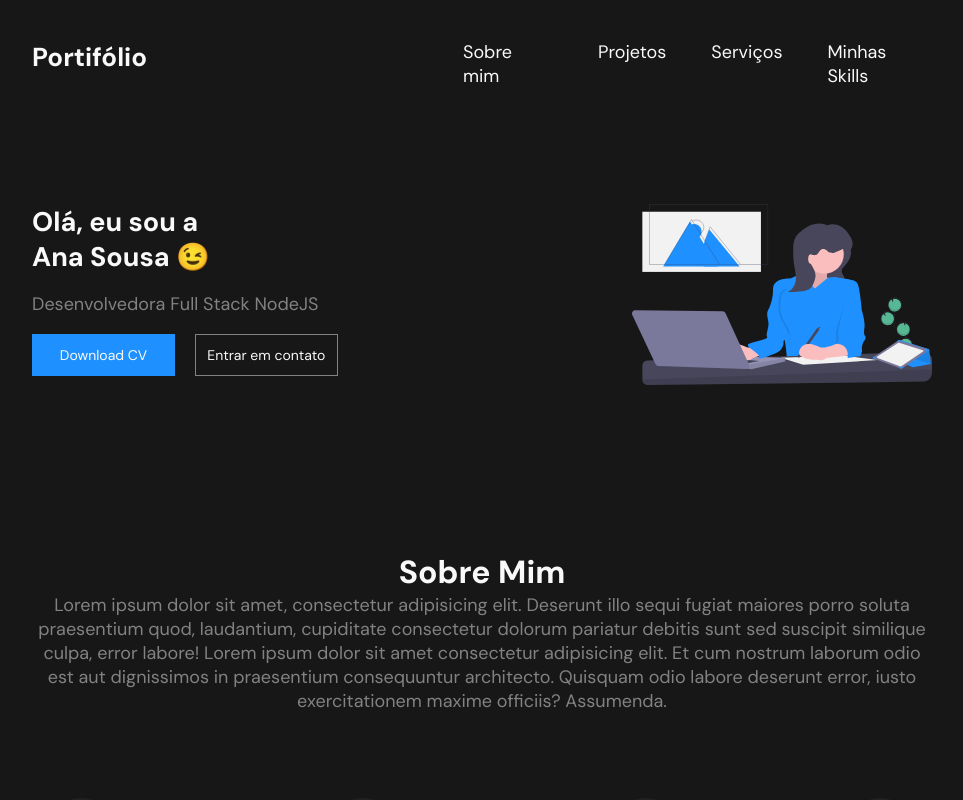
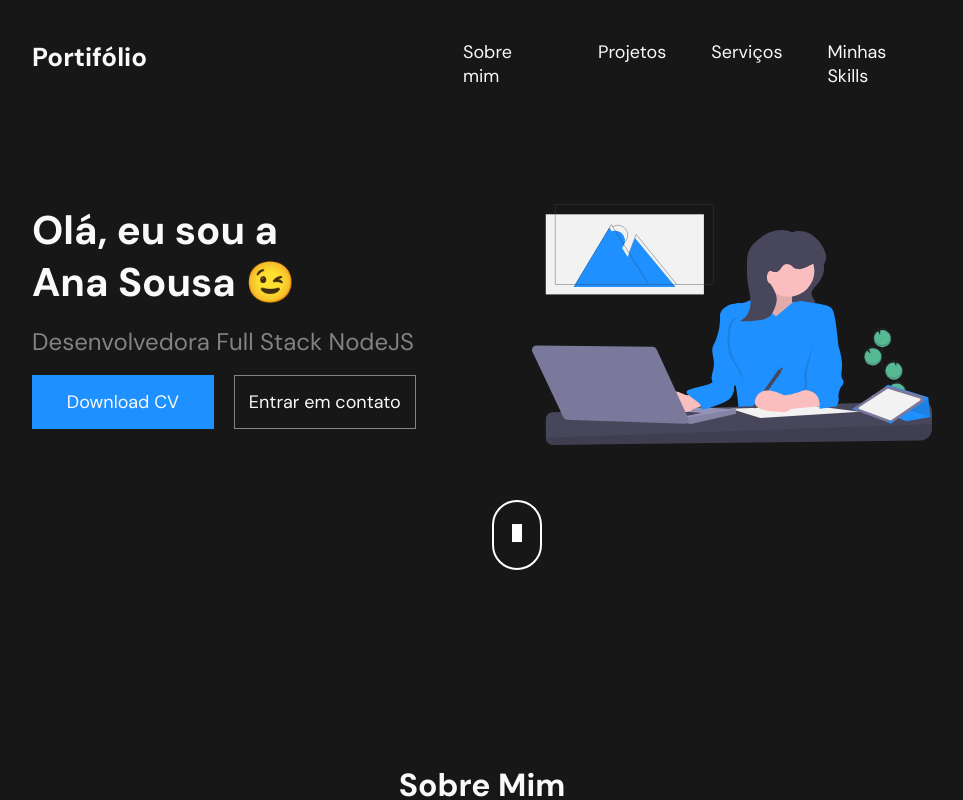
Before and after one commit to AnaSousa314/Landing-Page, a plain HTML site: page index.html in a window 1280 px wide. Shown: the top 800 px of the page, without its empty margins (158-1121 px from the left). Drawn offline with nearby package versions, Linux system fonts and the light colour scheme.

Commit message:
refatora o style e cria um mouse

```diff
--- a/index.html
+++ b/index.html
@@ -24,19 +24,19 @@
         <nav class="menu">
           <ul>
             <li class="p-right">
-              <a href="">Sobre mim</a>
+              <a href="#sobre">Sobre mim</a>
             </li>
 
             <li class="p-right">
-              <a href="">Projetos</a>
+              <a href="#projetos">Projetos</a>
             </li>
 
             <li class="p-right">
-              <a href="">Serviços</a>
+              <a href="#servicos">Serviços</a>
             </li>
 
             <li>
-              <a href="">Minhas Skills</a>
+              <a href="#skills">Minhas Skills</a>
             </li>
           </ul>
         </nav>
@@ -45,7 +45,7 @@
 
     <main class="container">
       <section class="nome d-flex">
-        <div>
+        <div class="nome-data">
           <h1>Olá, eu sou a Ana Sousa 😉</h1>
           <p class="nome-pro font-color-gray">
             Desenvolvedora Full Stack NodeJS
@@ -65,9 +65,18 @@
           <img src="./img/developer2.svg" alt="" class="avatar">
         </div>
 
+        <div class="mouse">
+          <span> </span>
+        </div>
       </section>
 
-      <section class="sobre d-flex">
+      <section>
+        <div id="top">
+
+        </div>
+      </section>
+
+      <section class="sobre d-flex" id="sobre">
         <div>
           <h1 class="font-color-white">Sobre Mim</h1>
         </div>
@@ -133,7 +142,7 @@
         </div>
       </section>
 
-      <section class="projetos">
+      <section class="projetos" id="projetos">
         <h1 class="font-color-white">Projetos</h1>
 
         <section class="cards">
@@ -199,7 +208,7 @@
         </section>
       </section>
 
-      <section class="servicos">
+      <section class="servicos" id="servicos">
         <h1 class="font-color-white">Serviços</h1>
 
         <section class="cards">
@@ -233,7 +242,7 @@
         </section>
       </section>
 
-      <section class="skills">
+      <section class="skills" id="skills">
         <h1 class="font-color-white">Minhas Skills</h1>
 
         <section class="cards">
--- a/style.css
+++ b/style.css
@@ -11,6 +11,7 @@
   margin: 0;
   padding: 0;
   box-sizing: border-box;
+  scroll-behavior: smooth;
 }
 
 body{
@@ -78,20 +79,28 @@ body{
   margin-top: 116px;
   justify-content: space-between;
   width: 900px;
+  height: 70vh;
+}
+
+.nome-data{
+  width: 400px;
+  height: 245px;
 }
 
 .nome h1{
-  width: 221px;
+  width: 300px;
   color: var(--primary-font-color);
+  font-size: 40px;
 }
 
 .nome-pro{
   margin-top: 18px;
   margin-bottom: 18px;
+  font-size: 24px;
 }
 
 .nome-botoes{
-  width: 337px;
+  width: 400px;
   height: auto;
 }
 
@@ -100,9 +109,9 @@ body{
 }
 
 .nome-botoes span a {
-  width: 143px;
-  height: 42px;
-  font-size: 14px;
+  width: 182px;
+  height: 54px;
+  font-size: 18px;
   display: inline-flex;
   justify-content: center;
   align-items: center;
@@ -120,12 +129,37 @@ body{
 }
 
 .avatar{
-  width: 300px;
+  width: 400px;
 }
 
+.mouse{
+  display: flex;
+  position: absolute;
+  left: 650px;
+  top: 500px;
+  width: 50px;
+  height: 70px;
+  border: 2px solid white;
+  border-radius: 30px;
+  justify-content: center;
+  transition: ease 0.3s;
+
+}
+
+.mouse span{
+  background-color: white;
+  width: 10px;
+  height: 18px;
+
+  margin-top: 10px;
+
+  animation-name: mouse;
+  animation-duration: 2s;
+  animation-iteration-count: infinite;
+}
 
 .sobre{
-  margin-top: 160px;
+  /* margin-top: 160px; */
   flex-direction: column;
   justify-content: center;
   text-align: center;
@@ -324,3 +358,13 @@ footer{
 footer p span{
   color: var(--bg-color);
 }
+
+@keyframes mouse {
+  0%{
+    transform: translateY(0px);
+  }
+
+  100%{
+    transform: translateY(15px);
+  }
+}
```
